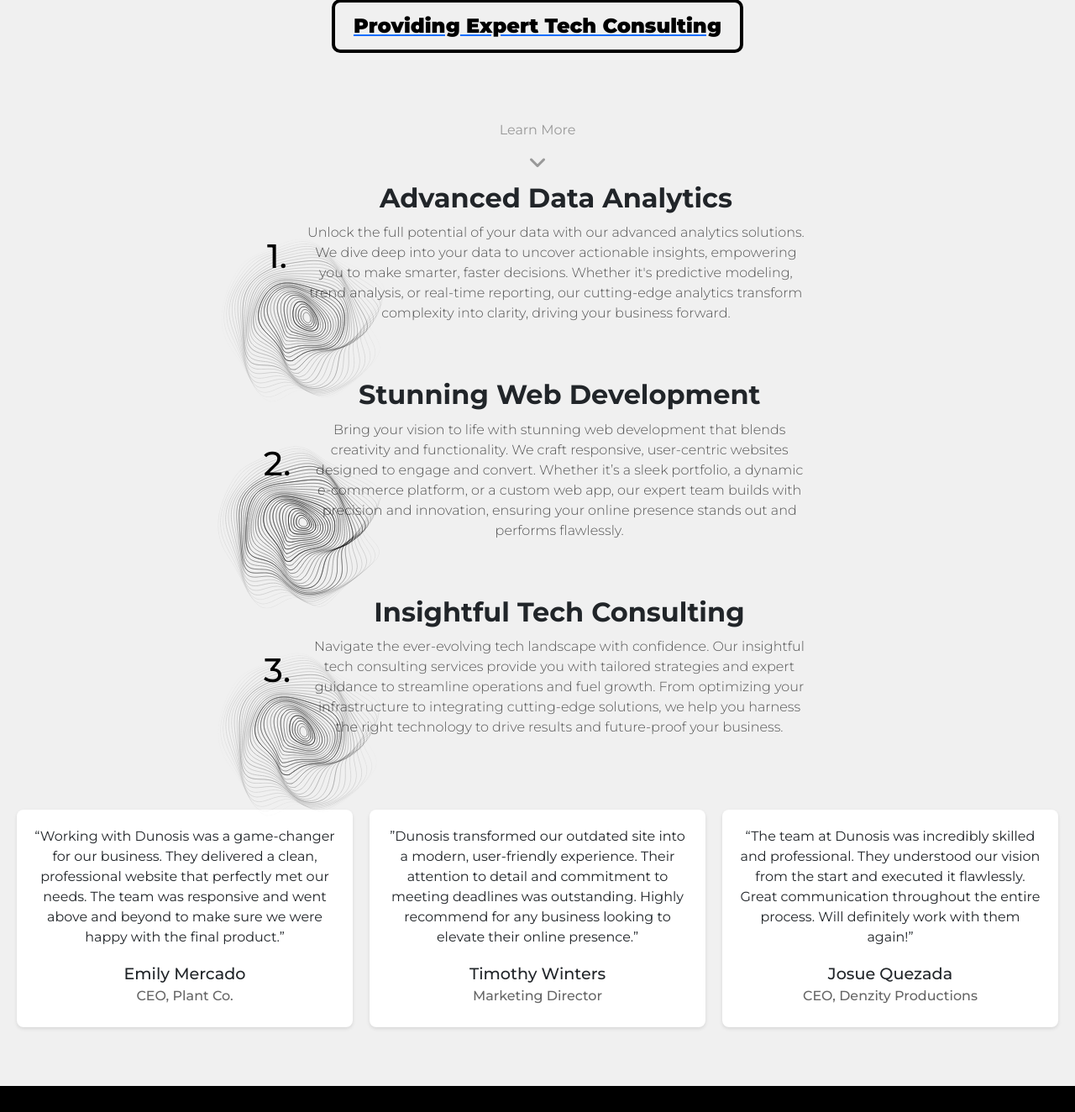
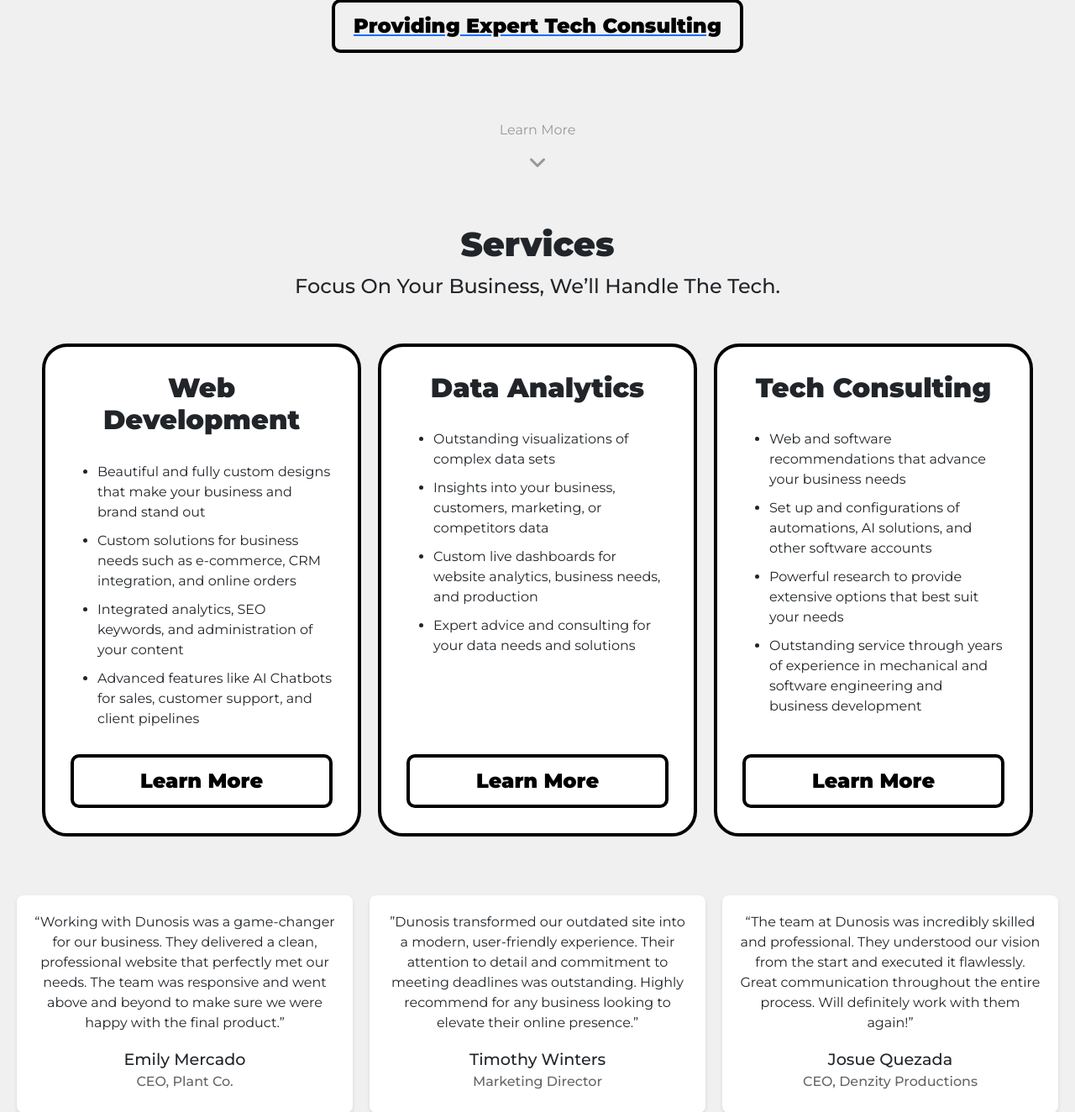
Before and after one commit to wesordonez/Dunosis-Web, a Django app: page / in a window 1280 px wide. Shown: the part 723-2047 px from the top of the page at 84% size. Run offline with Django 5.2, Linux system fonts and the light colour scheme; some libraries are stand-ins or nearby versions.

Commit message:
updated services section

```diff
--- a/dunosis_site/landing/static/landing/css/main.css
+++ b/dunosis_site/landing/static/landing/css/main.css
@@ -77,8 +77,6 @@
 .mobile-nav-links.visible {
   display: flex;
 }
-
-
 
 @keyframes fadeIn {
     from {
@@ -174,12 +172,6 @@
   color: black;
 }
 
-/* @media (max-width: 610px) {
-  .title {
-    font-size: 80px;
-  }
-} */
-
 .subtitle {
     font-size: 24px;
     font-weight: 400;
@@ -228,7 +220,6 @@
   text-decoration: none;
 }
 
-
 .learn-more {
 display: inline-block;
 margin-top: 5rem;
@@ -263,88 +254,83 @@
 /* Services Section */
 
 .services-section {
-    padding: 50px;
+  margin-top: 50px;
+  text-align: center;
+  padding: 50px 50px;
+}
+
+.services-section h1 {
+  font-size: 40px;
+  font-weight: 900;
+  text-transform: capitalize;
+}
+
+.tagline {
+  font-size: 24px;
+  font-weight: 500;
+  margin-bottom: 50px;
+  text-transform: capitalize;
+}
+
+/* Service Cards */
+.services-container {
+  display: flex;
+  flex-wrap: wrap;
+  justify-content: space-between;
+  gap: 20px;
+}
+
+.service-card {
+  background-color: white;
+  border: 4px solid black;
+  border-radius: 30px;
+  padding: 30px;
   display: flex;
   flex-direction: column;
-    gap: 50px;
+  transition: box-shadow 0.3s ease;
+  flex: 1 1 calc(33.333% - 20px);
+  box-sizing: border-box;
 }
 
-  .service-item {
-    display: flex;
-    align-items: center;
-    justify-content: center;
-    position: relative;
+.service-card:hover {
+  box-shadow: 4px 8px 0.1px rgba(0, 0, 0, 1);
 }
 
-  .service-item .number {
-    font-size: 190px;
+.service-card h2 {
+  text-align: center;
+  font-size: 32px;
   font-weight: 900;
-    margin-right: 20px;
-    color: #000;
-    position: relative;
+  text-transform: capitalize;
+  margin-bottom: 30px;
 }
 
-  .service-item .content {
-    max-width: 600px;
+.service-card ul {
+  text-align: left;
+  list-style-type: disc;
+  margin-bottom: 20px;
 }
 
-  .service-item h2 {
-    font-size: 2rem;
-    font-weight: bold;
+.service-card li {
   margin-bottom: 10px;
+  font-size: 16px;
+  font-weight: 400;
 }
 
-  .service-item p {
-    font-size: 1rem;
-    font-weight: 300;
-    line-height: 1.5;
-    color: #555;
+.learn-more-btn {
+  background-color: white;
+  border: 4px solid black;
+  padding: 10px;
+  border-radius: 10px;
+  cursor: pointer;
+  font-size: 24px;
+  font-weight: 900;
+  transition: background-color 0.3s ease, color 0.3s ease;
+  margin-top: auto;
 }
 
-  @media (max-width: 768px) {
-    .service-item {
-      flex-direction: column;
-    }
-    .service-item .number > h1 {
-      font-size: 60px;
-      margin-bottom: 0px;
-    }
-    .service-item h2 {
-      font-size: 1.5rem;
-    }
-    .service-item p {
-      font-size: 1rem;
-    }
-  }
-
-  .service-item:nth-child(1) .number::before,
-  .service-item:nth-child(2) .number::before,
-  .service-item:nth-child(3) .number::before {
-    content: '';
-    position: absolute;
-    left: -60px;
-    top: 0;
-    width: 200px;
-    height: 200px;
-    background: url('../img/ccchaos.svg') no-repeat center center;
-    background-size: cover;
-  }
-
-  .service-item:nth-child(2) .number::before {
-    background: url('../img/ccchaos-2.svg') no-repeat center center;
-  }
-
-  .service-item:nth-child(3) .number::before {
-    background: url('../img/ccchaos.svg') no-repeat center center;
-  }
-
-  @media (max-width: 768px) {
-    .service-item:nth-child(1) .number::before,
-    .service-item:nth-child(2) .number::before,
-    .service-item:nth-child(3) .number::before {
-      left: -70px;
-      top: -50px;
-    }
+.learn-more-btn:hover {
+  background-color: black;
+  color: white;
 }
 
 /* Reviews Section */
--- a/dunosis_site/landing/templates/landing/index.html
+++ b/dunosis_site/landing/templates/landing/index.html
@@ -79,41 +79,46 @@
         </div>
     </section>
     <section class="services-section" id="services-section">
-        <div class="service-item">
-          <div class="number">
-            <h1>1.</h1>
-          </div>
-          <div class="content">
-            <h2>Advanced Data Analytics</h2>
-            <p>
-              Unlock the full potential of your data with our advanced analytics solutions. We dive deep into your data to uncover actionable insights, empowering you to make smarter, faster decisions. Whether it's predictive modeling, trend analysis, or real-time reporting, our cutting-edge analytics transform complexity into clarity, driving your business forward.
-            </p>
-          </div>
+      <h1>Services</h1>
+      <p class="tagline">Focus On Your Business, We’ll Handle The Tech.</p>
+
+      <div class="services-container">
+        <!-- Service 1: Web Development -->
+        <div class="service-card">
+          <h2>Web Development</h2>
+          <ul>
+            <li>Beautiful and fully custom designs that make your business and brand stand out</li>
+            <li>Custom solutions for business needs such as e-commerce, CRM integration, and online orders</li>
+            <li>Integrated analytics, SEO keywords, and administration of your content</li>
+            <li>Advanced features like AI Chatbots for sales, customer support, and client pipelines</li>
+          </ul>
+          <button class="learn-more-btn">Learn More</button>
         </div>
 
-        <div class="service-item">
-          <div class="number">
-            <h1>2.</h1>
-          </div>
-          <div class="content">
-            <h2>Stunning Web Development</h2>
-            <p>
-              Bring your vision to life with stunning web development that blends creativity and functionality. We craft responsive, user-centric websites designed to engage and convert. Whether it’s a sleek portfolio, a dynamic e-commerce platform, or a custom web app, our expert team builds with precision and innovation, ensuring your online presence stands out and performs flawlessly.
-            </p>
-          </div>
+        <!-- Service 2: Data Analytics -->
+        <div class="service-card">
+          <h2>Data Analytics</h2>
+          <ul>
+            <li>Outstanding visualizations of complex data sets</li>
+            <li>Insights into your business, customers, marketing, or competitors data</li>
+            <li>Custom live dashboards for website analytics, business needs, and production</li>
+            <li>Expert advice and consulting for your data needs and solutions</li>
+          </ul>
+          <button class="learn-more-btn">Learn More</button>
         </div>
 
-        <div class="service-item">
-          <div class="number">
-            <h1>3.</h1>
-          </div>
-          <div class="content">
-            <h2>Insightful Tech Consulting</h2>
-            <p>
-              Navigate the ever-evolving tech landscape with confidence. Our insightful tech consulting services provide you with tailored strategies and expert guidance to streamline operations and fuel growth. From optimizing your infrastructure to integrating cutting-edge solutions, we help you harness the right technology to drive results and future-proof your business.
-            </p>
-          </div>
+        <!-- Service 3: Tech Consulting -->
+        <div class="service-card">
+          <h2>Tech Consulting</h2>
+          <ul>
+            <li>Web and software recommendations that advance your business needs</li>
+            <li>Set up and configurations of automations, AI solutions, and other software accounts</li>
+            <li>Powerful research to provide extensive options that best suit your needs</li>
+            <li>Outstanding service through years of experience in mechanical and software engineering and business development</li>
+          </ul>
+          <button class="learn-more-btn">Learn More</button>
         </div>
+      </div>
       </section>
       <section class="reviews-section">
         <div class="reviews-container">
```
Lines whose indentation alone changed are shown as unchanged.
